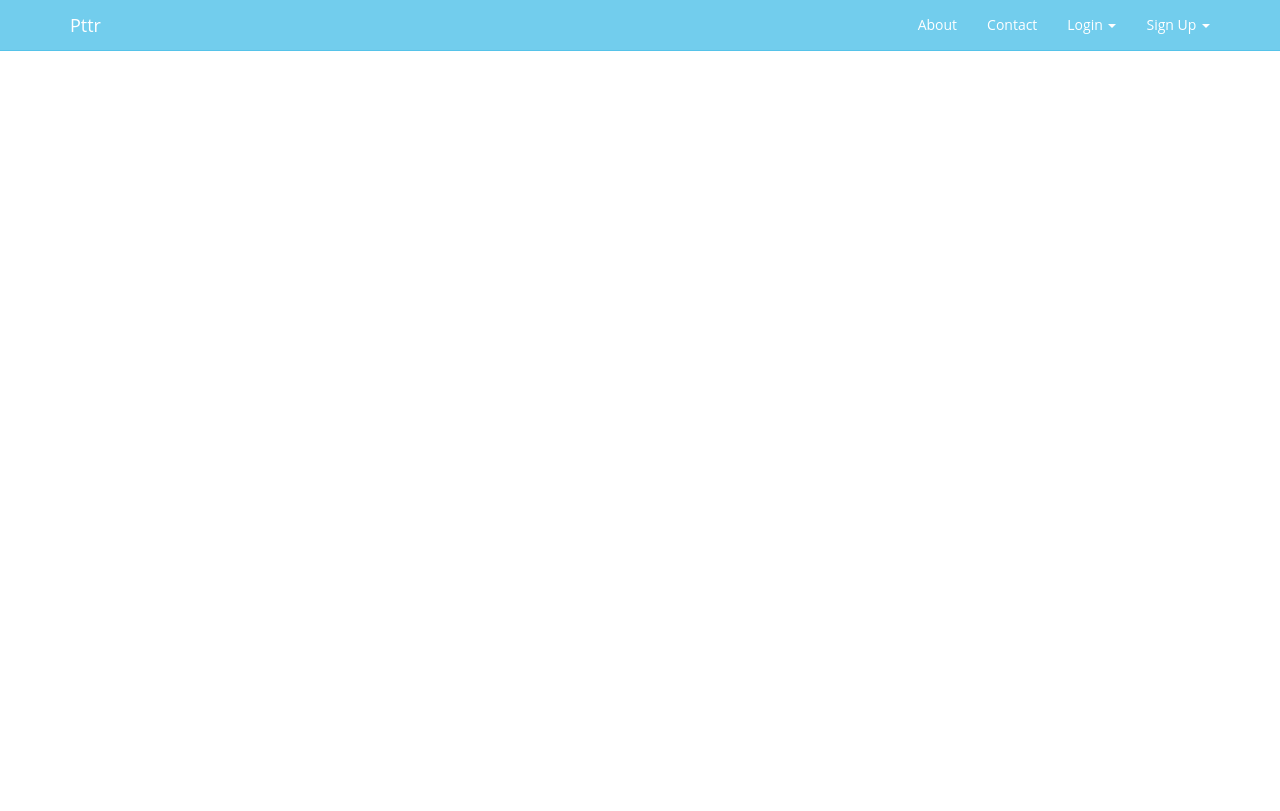
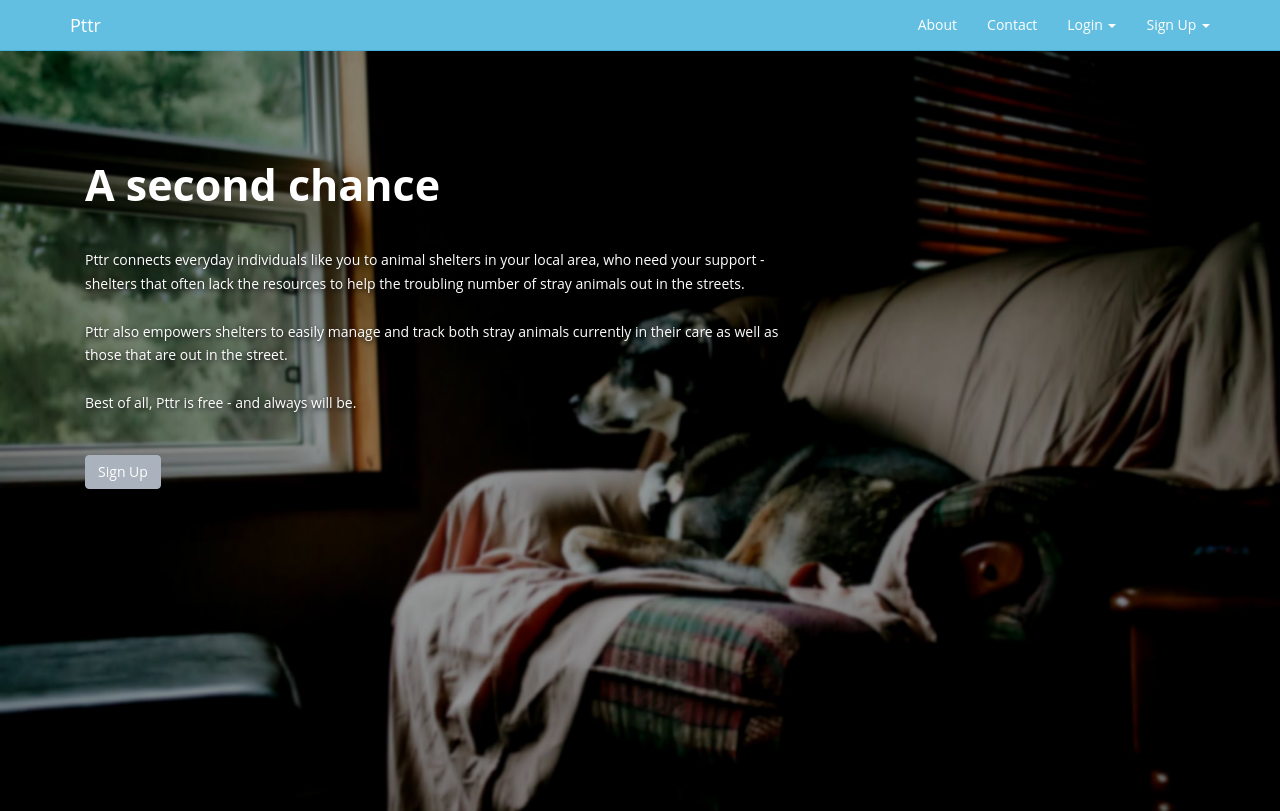
Before and after one commit to alastairparagas/PttrV2, a website: page index.html at #/app/home in a window 1280 px wide. Drawn offline with Linux system fonts and the light colour scheme.

Commit message:
Initial Commit

```diff
--- a/app/main/partials/home.html
+++ b/app/main/partials/home.html
@@ -0,0 +1,17 @@
+<div class="container-fluid" id="leader">
+    <div class="container">
+        <div class="col-md-8">
+            <h2 class="animated fadeInUp">A second chance</h2>
+            <p class="animated fadeInUp">Pttr connects everyday individuals like you to animal shelters in your local area,
+                who need your support - shelters that often lack the resources to help the troubling number of stray animals
+                out in the streets. <br><br>
+                Pttr also empowers shelters to easily manage and track both stray animals currently in
+                their care as well as those that are out in the street. <br><br>
+                Best of all, Pttr is free - and always will be.
+            </p>
+            <div class="button-group">
+                <a class="animated fadeInUp btn btn-success">Sign Up</a>
+            </div>
+        </div>
+    </div>
+</div>
--- /dev/null
+++ b/style/scss/_home.scss
@@ -0,0 +1,30 @@
+#leader {
+    min-height: 95vh;
+    background-size: cover;
+    background-image: url('../../image/dogChair.jpg');
+    background-position: center center;
+    background-repeat: no-repeat;
+    color: white;
+    @extend .navbar-stick;
+
+    .container {
+        margin-top: 10vh;
+    }
+
+    h1, p {
+        font-weight: normal;
+        text-shadow: 0px 2px 5px #111;
+    }
+
+    #description {
+        background: rgba(#000, 0.5);
+    }
+
+    .button-group {
+        margin-top: 5vh;
+    }
+
+    p {
+        margin-top: 5vh;
+    }
+}
--- a/style/scss/_typography.scss
+++ b/style/scss/_typography.scss
@@ -11,5 +11,8 @@
 
 .font-titillium {
     font-family: 'TitilliumWeb-Light', Arial, sans-serif;
-    line-height: 160%;
 }
+
+.content {
+    line-height: 170%;
+}
--- a/style/scss/_variables.scss
+++ b/style/scss/_variables.scss
@@ -1,3 +1,3 @@
 @import 'bower_components/Bootflat/bootflat/scss/bootflat/global.scss';
-$navbar-background-color: rgba($aqua-light, 0.8);
-$navbar-background-color-active: rgba($aqua-dark, 0.8);
+$navbar-background-color: rgba($aqua-dark, 0.8);
+$navbar-background-color-active: rgba($aqua-light, 0.8);
--- a/style/scss/main.scss
+++ b/style/scss/main.scss
@@ -3,3 +3,4 @@
 
 @import 'navbar';
 @import 'typography';
+@import 'home';
```
Also changed, not shown: image/dogChair.jpg (added), style/css/main.css.
